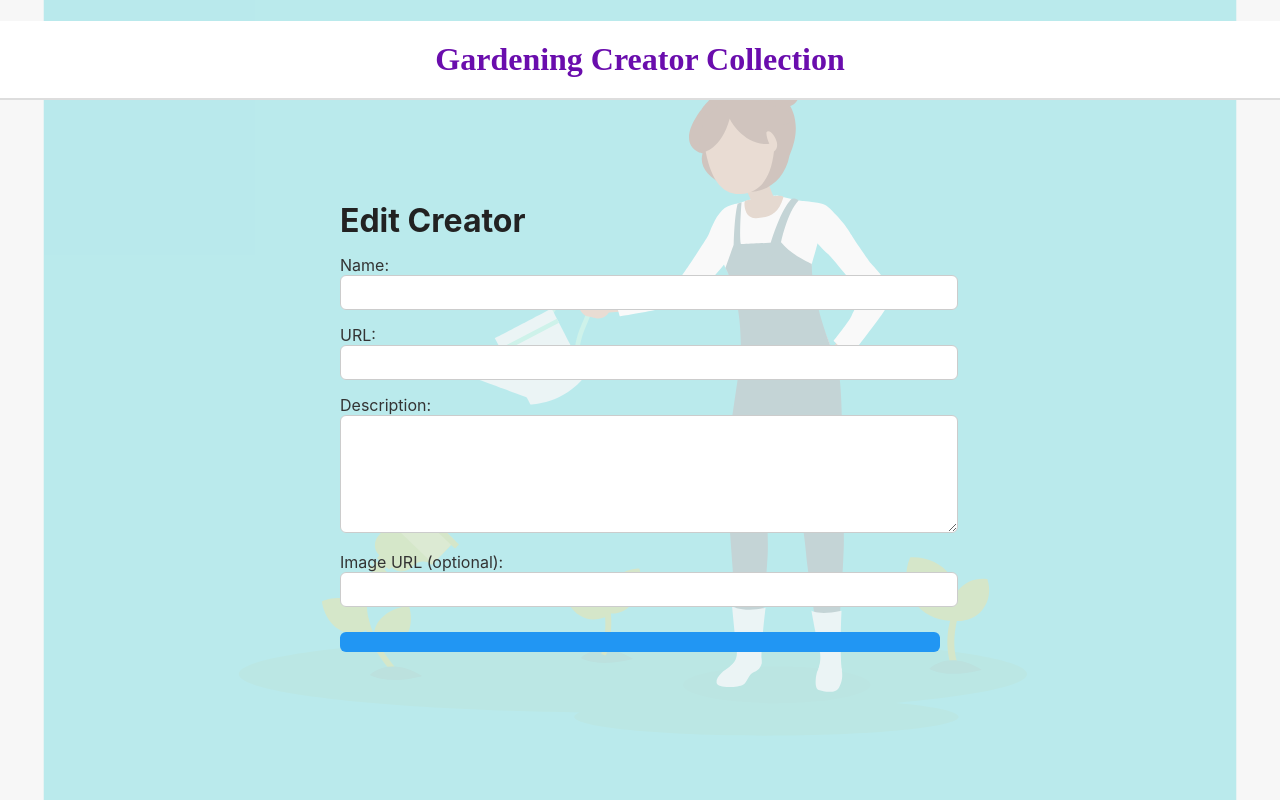
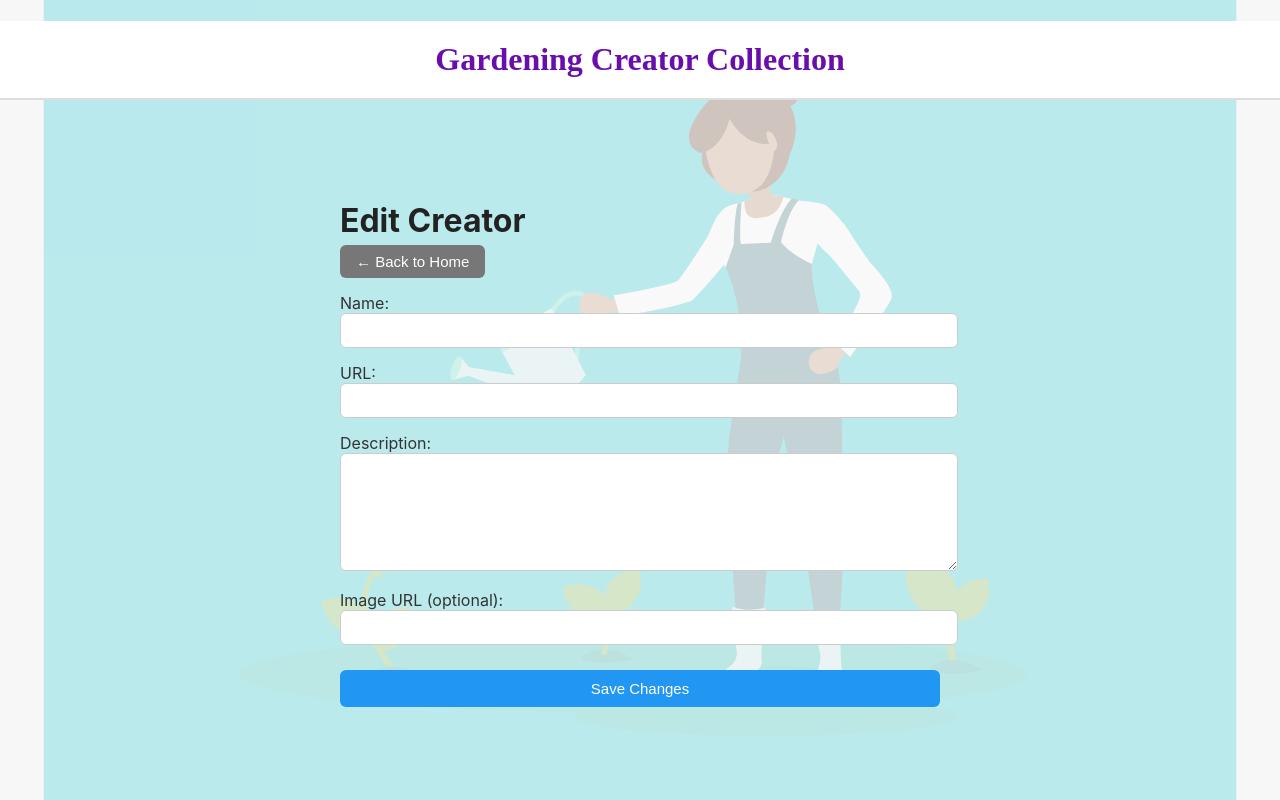
Before and after one commit to Pattie30/creatorverse, a React (Vite) app: page /edit/1 in a window 1280 px wide. Built offline with nearby package versions, Linux system fonts and the light colour scheme; no server answers; the database is empty.

Commit message:
added a "Back to Home" button on View Creator page

```diff
--- a/src/pages/EditCreator.jsx
+++ b/src/pages/EditCreator.jsx
@@ -73,6 +73,24 @@ function EditCreator() {
   return (
     <div style={{ padding: "20px", maxWidth: "600px", margin: "0 auto" }}>
       <h1>Edit Creator</h1>
+      <h2 style={{ marginTop: "-10px", color: "#555" }}>
+        {formData.name}
+      </h2>
+      <button
+        onClick={() => navigate('/')}
+        style={{
+          padding: "8px 16px",
+          backgroundColor: "#777",
+          color: "white",
+          border: "none",
+          borderRadius: "6px",
+          cursor: "pointer",
+          marginBottom: "15px"
+        }}
+      >
+        ← Back to Home
+      </button>
+
 
       <form
         onSubmit={submitCreator}
@@ -148,7 +166,7 @@ function EditCreator() {
             marginTop: "10px"
           }}
         >
-
+          Save Changes
         </button>
       </form>
     </div>
--- a/src/pages/ViewCreator.jsx
+++ b/src/pages/ViewCreator.jsx
@@ -56,6 +56,20 @@ function ViewCreator() {
 
       <h1 style={styles.title}>{creator.Name}</h1>
 
+      <button
+        onClick={() => navigate('/')}
+        style={{
+          padding: "8px 16px",
+          backgroundColor: "#777",
+          color: "white",
+          border: "none",
+          borderRadius: "6px",
+          cursor: "pointer",
+          marginBottom: "15px"
+        }}
+      >
+        ← Back to Home
+      </button>
 
 
       {creator.imageURL && (
@@ -67,6 +81,7 @@ function ViewCreator() {
       )}
 
       <p>{creator.Description}</p>
+      {creator.Url ? (
 
       <a
         href={creator.Url}
@@ -78,6 +93,11 @@ function ViewCreator() {
           Visit Profile
         </button>
       </a>
+      ) : (
+      <p style={{ color: "#777", fontStyle: "italic", marginTop: "10px" }}>
+        No profile link available
+      </p>
+)}
 
       {/* edit */}
       <Link to={`/edit/${id}`}>
```
